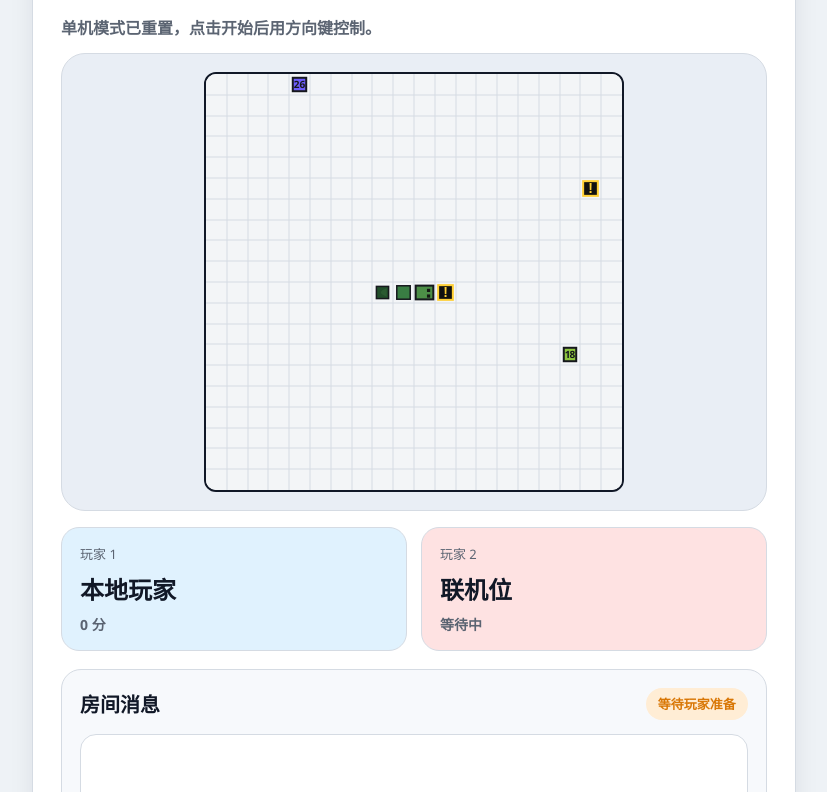
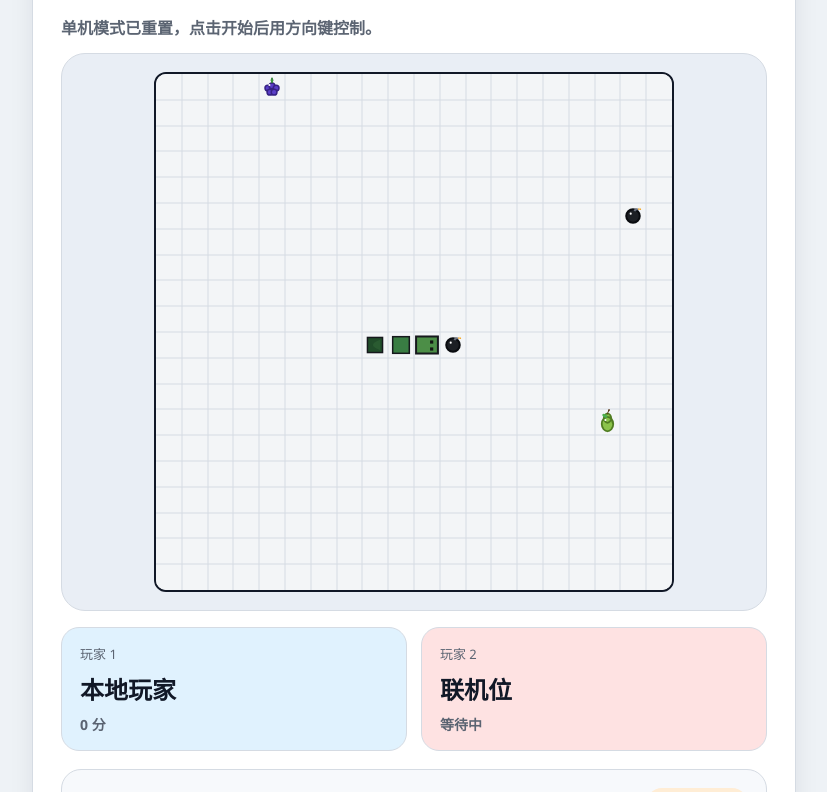
Before and after one commit to crazylsj/online-snake, a website: page index.html in a window 1280 px wide. Shown: the part 732-1524 px from the top of the page, without its empty margins (48-875 px from the left). Drawn offline with Linux system fonts and the light colour scheme.

Commit message:
Refine item art and enlarge game board

```diff
--- a/game.js
+++ b/game.js
@@ -31,8 +31,8 @@ const touchButtons = document.querySelectorAll("[data-direction]");
 
 const gridSize = 20;
 const tileSize = canvas.width / gridSize;
-const baseDelay = 160;
-const onlineTickDelay = 100;
+const baseDelay = 190;
+const onlineTickDelay = 120;
 const storageKey = "snake-high-score";
 const nicknameStorageKey = "snake-online-nickname";
 const fruitTypes = [
@@ -344,41 +344,139 @@ function drawBackground() {
 }
 
 function drawFruit(fruit) {
-  const padding = tileSize * 0.18;
-  const size = tileSize - padding * 2;
-  const x = fruit.x * tileSize + padding;
-  const y = fruit.y * tileSize + padding;
+  const centerX = fruit.x * tileSize + tileSize / 2;
+  const centerY = fruit.y * tileSize + tileSize / 2;
 
-  ctx.fillStyle = fruit.color;
-  ctx.fillRect(x, y, size, size);
-  ctx.strokeStyle = "#16181d";
-  ctx.lineWidth = 2;
-  ctx.strokeRect(x, y, size, size);
+  ctx.save();
+  ctx.lineCap = "round";
+  ctx.lineJoin = "round";
 
-  ctx.fillStyle = "#16181d";
-  ctx.font = "bold 10px 'Segoe UI', 'Microsoft YaHei', sans-serif";
-  ctx.textAlign = "center";
-  ctx.textBaseline = "middle";
-  ctx.fillText(String(fruit.score), x + size / 2, y + size / 2 + 0.5);
+  if (fruit.kind === "apple") {
+    ctx.fillStyle = "#d83a34";
+    ctx.beginPath();
+    ctx.arc(centerX - tileSize * 0.11, centerY + 1, tileSize * 0.22, 0, Math.PI * 2);
+    ctx.arc(centerX + tileSize * 0.11, centerY + 1, tileSize * 0.22, 0, Math.PI * 2);
+    ctx.fill();
+    ctx.strokeStyle = "#8f1d19";
+    ctx.lineWidth = 1.8;
+    ctx.stroke();
+
+    ctx.strokeStyle = "#5b3a1f";
+    ctx.beginPath();
+    ctx.moveTo(centerX, centerY - tileSize * 0.24);
+    ctx.quadraticCurveTo(centerX + 1, centerY - tileSize * 0.35, centerX + tileSize * 0.07, centerY - tileSize * 0.4);
+    ctx.stroke();
+
+    ctx.fillStyle = "#43a047";
+    ctx.beginPath();
+    ctx.ellipse(centerX + tileSize * 0.18, centerY - tileSize * 0.26, tileSize * 0.12, tileSize * 0.07, -0.5, 0, Math.PI * 2);
+    ctx.fill();
+  } else if (fruit.kind === "pear") {
+    ctx.fillStyle = "#8bc34a";
+    ctx.beginPath();
+    ctx.ellipse(centerX, centerY + tileSize * 0.08, tileSize * 0.24, tileSize * 0.28, 0, 0, Math.PI * 2);
+    ctx.ellipse(centerX, centerY - tileSize * 0.15, tileSize * 0.16, tileSize * 0.18, 0, 0, Math.PI * 2);
+    ctx.fill();
+    ctx.strokeStyle = "#507d22";
+    ctx.lineWidth = 1.8;
+    ctx.stroke();
+
+    ctx.strokeStyle = "#5b3a1f";
+    ctx.beginPath();
+    ctx.moveTo(centerX, centerY - tileSize * 0.32);
+    ctx.quadraticCurveTo(centerX + tileSize * 0.02, centerY - tileSize * 0.42, centerX + tileSize * 0.08, centerY - tileSize * 0.46);
+    ctx.stroke();
+
+    ctx.fillStyle = "#4caf50";
+    ctx.beginPath();
+    ctx.ellipse(centerX - tileSize * 0.12, centerY - tileSize * 0.24, tileSize * 0.11, tileSize * 0.06, 0.5, 0, Math.PI * 2);
+    ctx.fill();
+  } else {
+    const berryOffsets = [
+      [-0.16, 0.04],
+      [0, -0.04],
+      [0.16, 0.04],
+      [-0.08, 0.2],
+      [0.08, 0.2],
+    ];
+
+    ctx.fillStyle = "#5a3ec8";
+    berryOffsets.forEach(([offsetX, offsetY]) => {
+      ctx.beginPath();
+      ctx.arc(centerX + tileSize * offsetX, centerY + tileSize * offsetY, tileSize * 0.11, 0, Math.PI * 2);
+      ctx.fill();
+      ctx.strokeStyle = "#362284";
+      ctx.lineWidth = 1.5;
+      ctx.stroke();
+    });
+
+    ctx.strokeStyle = "#2e7d32";
+    ctx.lineWidth = 1.8;
+    ctx.beginPath();
+    ctx.moveTo(centerX, centerY - tileSize * 0.18);
+    ctx.lineTo(centerX, centerY - tileSize * 0.33);
+    ctx.stroke();
+
+    ctx.fillStyle = "#43a047";
+    ctx.beginPath();
+    ctx.moveTo(centerX, centerY - tileSize * 0.24);
+    ctx.lineTo(centerX - tileSize * 0.08, centerY - tileSize * 0.3);
+    ctx.lineTo(centerX - tileSize * 0.02, centerY - tileSize * 0.18);
+    ctx.closePath();
+    ctx.fill();
+
+    ctx.beginPath();
+    ctx.moveTo(centerX, centerY - tileSize * 0.24);
+    ctx.lineTo(centerX + tileSize * 0.08, centerY - tileSize * 0.3);
+    ctx.lineTo(centerX + tileSize * 0.02, centerY - tileSize * 0.18);
+    ctx.closePath();
+    ctx.fill();
+  }
+
+  ctx.fillStyle = "#ffffff";
+  ctx.beginPath();
+  ctx.arc(centerX - tileSize * 0.1, centerY - tileSize * 0.08, tileSize * 0.04, 0, Math.PI * 2);
+  ctx.fill();
+  ctx.restore();
 }
 
 function drawBomb(bomb) {
-  const padding = tileSize * 0.15;
-  const size = tileSize - padding * 2;
-  const x = bomb.x * tileSize + padding;
-  const y = bomb.y * tileSize + padding;
+  const centerX = bomb.x * tileSize + tileSize / 2;
+  const centerY = bomb.y * tileSize + tileSize / 2;
+  const radius = tileSize * 0.26;
 
-  ctx.fillStyle = "#111111";
-  ctx.fillRect(x, y, size, size);
-  ctx.strokeStyle = "#ffcf33";
+  ctx.save();
+  ctx.fillStyle = "#1c1f24";
+  ctx.beginPath();
+  ctx.arc(centerX, centerY, radius, 0, Math.PI * 2);
+  ctx.fill();
+
+  ctx.strokeStyle = "#090b0f";
   ctx.lineWidth = 2;
-  ctx.strokeRect(x, y, size, size);
+  ctx.stroke();
 
-  ctx.fillStyle = "#ffcf33";
-  ctx.font = "bold 14px 'Segoe UI Symbol', sans-serif";
-  ctx.textAlign = "center";
-  ctx.textBaseline = "middle";
-  ctx.fillText("!", x + size / 2, y + size / 2 + 1);
+  ctx.fillStyle = "#ffffff";
+  ctx.beginPath();
+  ctx.arc(centerX - radius * 0.34, centerY - radius * 0.34, radius * 0.16, 0, Math.PI * 2);
+  ctx.fill();
+
+  ctx.strokeStyle = "#6b7280";
+  ctx.lineWidth = 2;
+  ctx.beginPath();
+  ctx.moveTo(centerX + radius * 0.2, centerY - radius * 0.74);
+  ctx.quadraticCurveTo(centerX + radius * 0.5, centerY - radius * 1.15, centerX + radius * 0.72, centerY - radius * 0.92);
+  ctx.stroke();
+
+  ctx.fillStyle = "#f59e0b";
+  ctx.beginPath();
+  ctx.moveTo(centerX + radius * 0.7, centerY - radius * 0.98);
+  ctx.lineTo(centerX + radius * 0.9, centerY - radius * 1.22);
+  ctx.lineTo(centerX + radius * 1.02, centerY - radius * 0.92);
+  ctx.lineTo(centerX + radius * 1.14, centerY - radius * 1.22);
+  ctx.lineTo(centerX + radius * 1.2, centerY - radius * 0.9);
+  ctx.closePath();
+  ctx.fill();
+  ctx.restore();
 }
 
 function drawBodySegment(segment, index, totalLength, theme) {
--- a/index.html
+++ b/index.html
@@ -77,7 +77,7 @@
       <p id="status-text" class="status-text">单机模式可直接开始。联机模式下创建或加入房间，然后点击准备。</p>
 
       <div class="board-frame">
-        <canvas id="game-canvas" width="420" height="420" aria-label="Snake game board"></canvas>
+        <canvas id="game-canvas" width="520" height="520" aria-label="Snake game board"></canvas>
       </div>
 
       <div class="status-grid player-grid">
--- a/server.js
+++ b/server.js
@@ -5,7 +5,7 @@ const crypto = require("crypto");
 const WebSocket = require("ws");
 
 const PORT = Number(process.env.PORT || 3000);
-const TICK_MS = 100;
+const TICK_MS = 120;
 const GRID_SIZE = 20;
 const MAX_PLAYERS = 2;
 const FRUIT_TYPES = [
--- a/styles.css
+++ b/styles.css
@@ -387,7 +387,7 @@ input {
 #game-canvas {
   display: block;
   width: 100%;
-  max-width: 420px;
+  max-width: 520px;
   aspect-ratio: 1 / 1;
   margin: 0 auto;
   border: 2px solid #111827;
```
